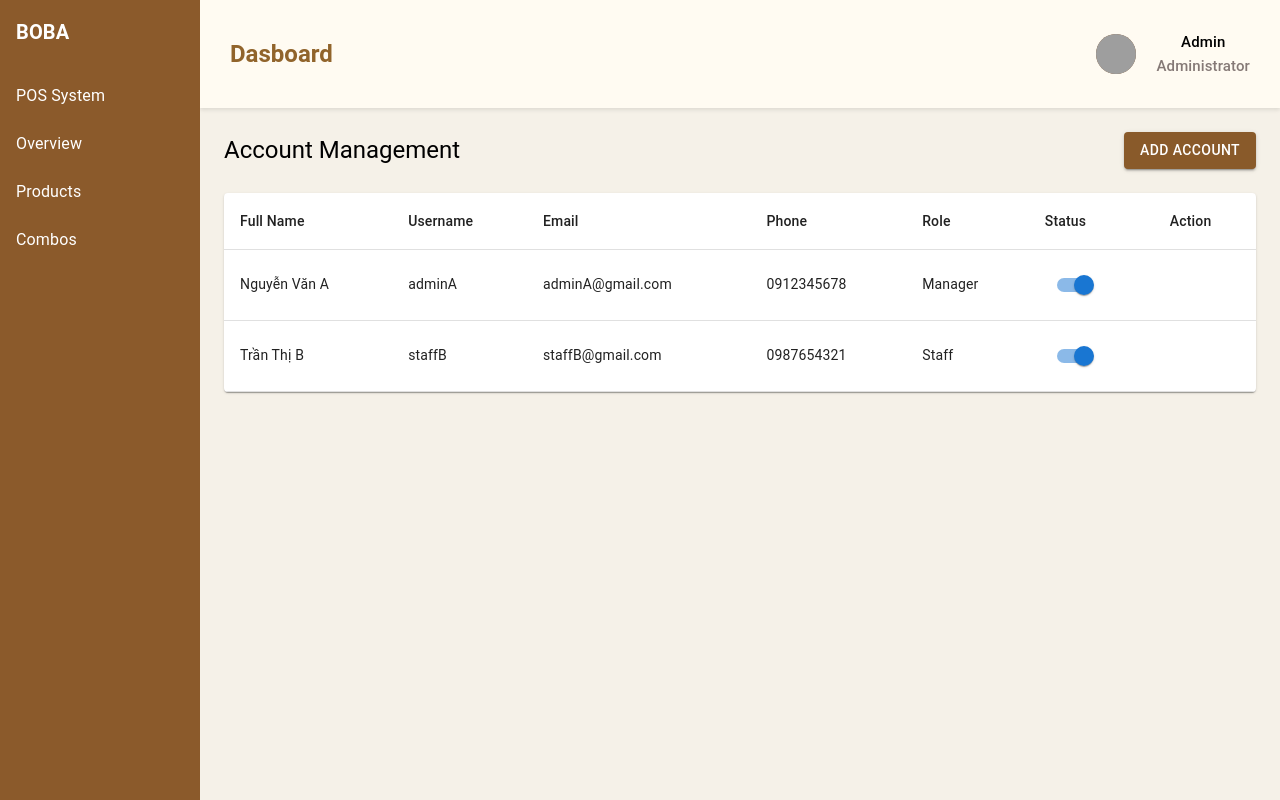
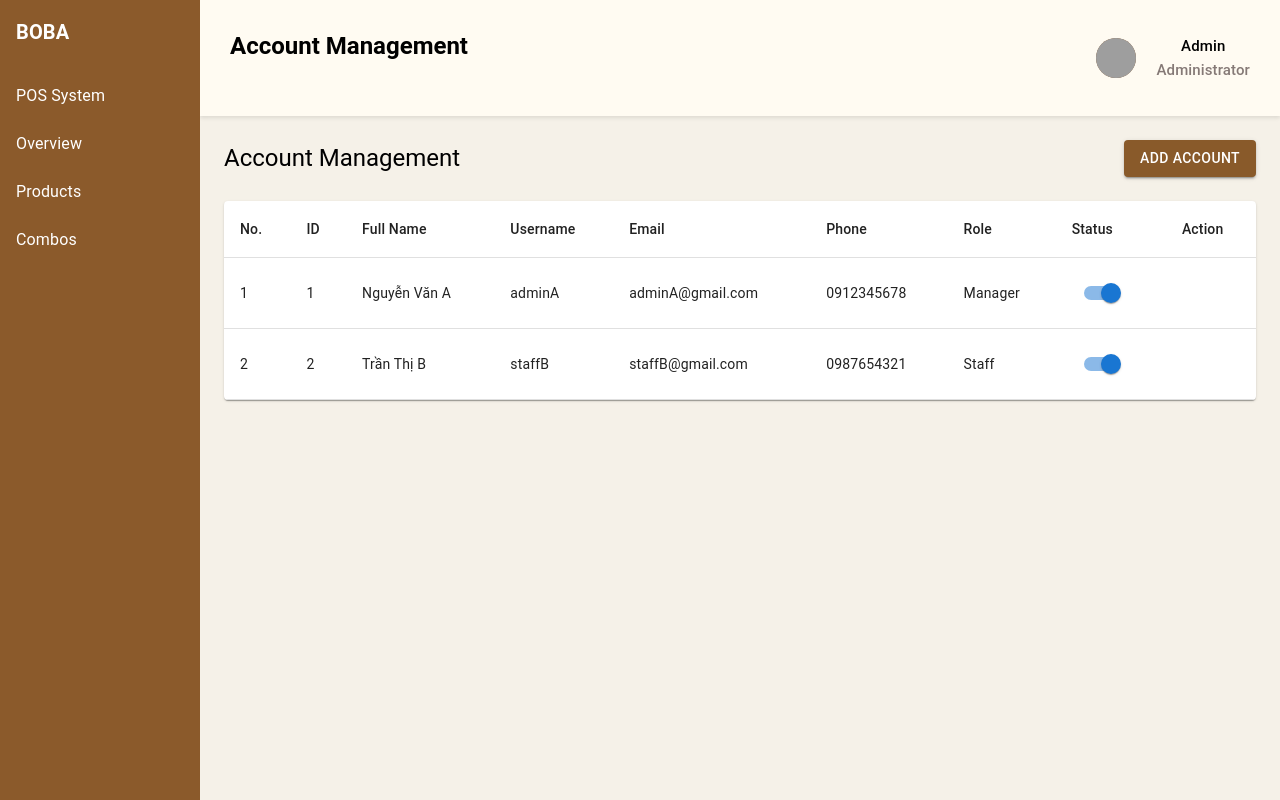
Before and after one commit to NguyenDucHuan/MilkTeaPos_FE_v1, a React (Vite) app: page /admin/accounts in a window 1280 px wide. Built offline with nearby package versions, Linux system fonts and the light colour scheme; grey boxes are pictures that could not be loaded; some icons are missing.

Commit message:
update dynamic page title & account list table

```diff
--- a/src/components/HeaderAdmin/HeaderAdmin.jsx
+++ b/src/components/HeaderAdmin/HeaderAdmin.jsx
@@ -1,18 +1,15 @@
 import { Avatar, Box, Typography } from "@mui/material";
 import React from "react";
 import "./HeaderAdmin.css";
+
+import PageTitle from "../PageTitle";
+
 export default function HeaderAdmin() {
   return (
     <>
       <Box className="header-admin">
         <Box className="header-admin__title">
-          <Typography
-            variant="h5"
-            component="h2"
-            className="header-admin__title-text"
-          >
-            Dasboard
-          </Typography>
+          <PageTitle />
         </Box>
         <Box className="header-admin__user">
           <Avatar
--- /dev/null
+++ b/src/components/PageTitle.jsx
@@ -0,0 +1,28 @@
+import { useLocation } from "react-router-dom";
+import { Typography } from "@mui/material";
+
+// Mapping path -> title
+const pathToTitle = {
+  "/admin": "Dashboard",
+  "/admin/accounts": "Account Management",
+  "/admin/accounts/new": "Add Account",
+};
+
+const getPageTitle = (pathname) => {
+  if (pathname.match(/^\/admin\/accounts\/\d+\/edit$/)) {
+    return "Edit Account";
+  }
+
+  return pathToTitle[pathname] || "Page";
+};
+
+export default function PageTitle() {
+  const { pathname } = useLocation();
+  const title = getPageTitle(pathname);
+
+  return (
+    <Typography variant="h5" fontWeight="bold" mb={3}>
+      {title}
+    </Typography>
+  );
+}
--- a/src/pages/Admin/Accounts/List.jsx
+++ b/src/pages/Admin/Accounts/List.jsx
@@ -44,6 +44,8 @@ export default function AccountList() {
                 <Table>
                     <TableHead>
                         <TableRow>
+                            <TableCell>No.</TableCell>
+                            <TableCell>ID</TableCell>
                             <TableCell>Full Name</TableCell>
                             <TableCell>Username</TableCell>
                             <TableCell>Email</TableCell>
@@ -54,8 +56,10 @@ export default function AccountList() {
                         </TableRow>
                     </TableHead>
                     <TableBody>
-                        {accounts.map((account) => (
+                        {accounts.map((account, index) => (
                             <TableRow key={account.id}>
+                                <TableCell>{index + 1}</TableCell>
+                                <TableCell>{account.id}</TableCell>
                                 <TableCell>{account.fullName}</TableCell>
                                 <TableCell>{account.username}</TableCell>
                                 <TableCell>{account.email}</TableCell>
```
